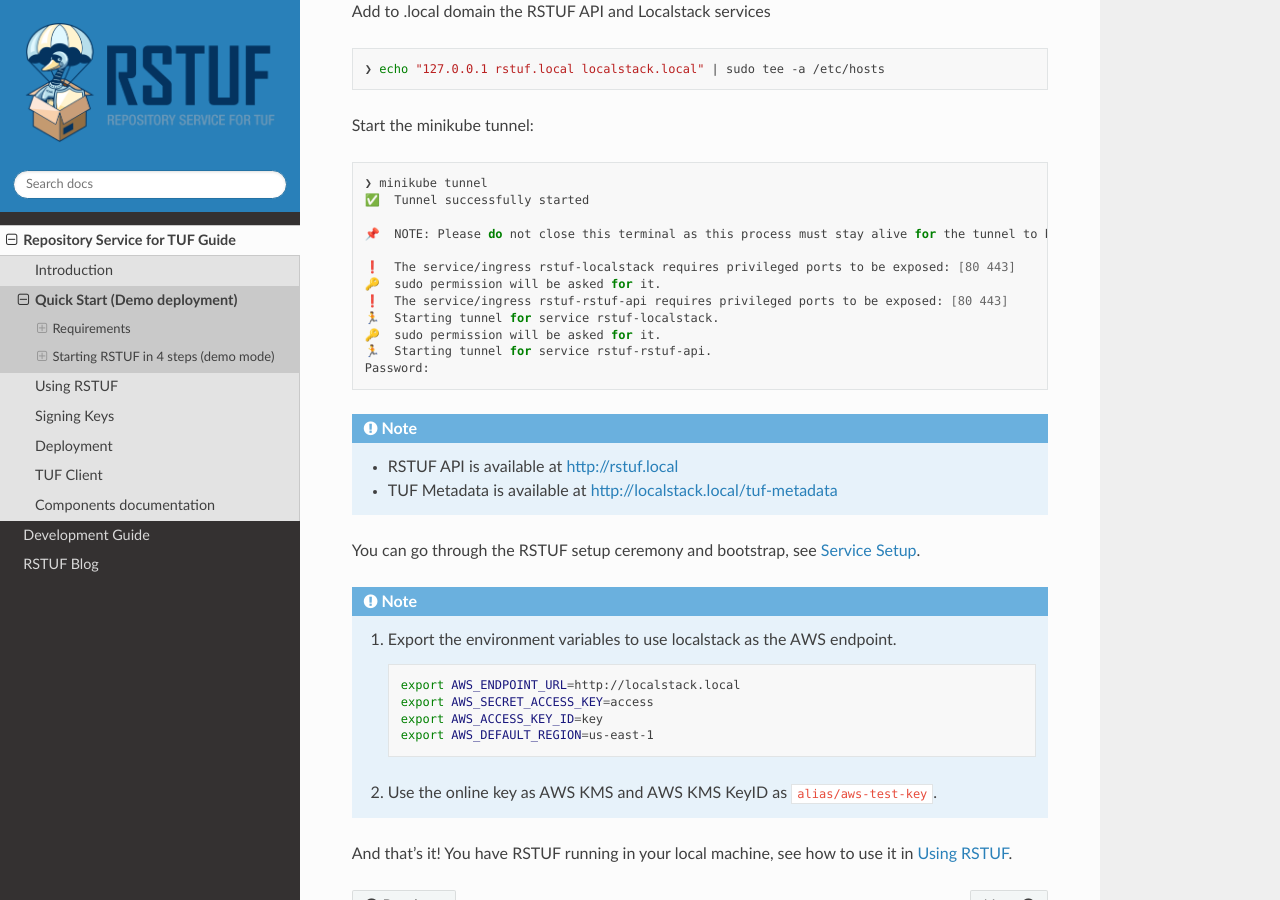
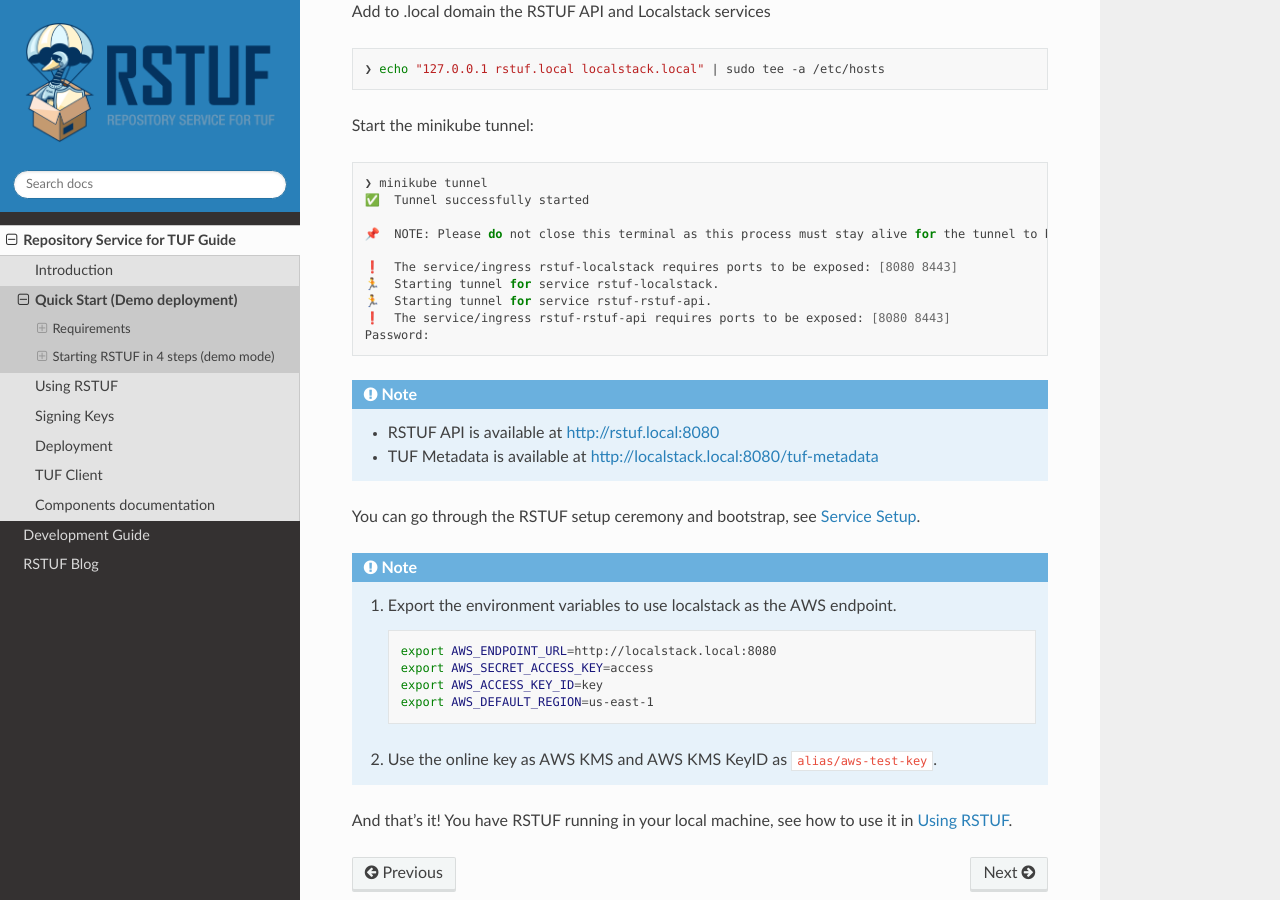
Before and after one commit to repository-service-tuf/repository-service-tuf, a Sphinx documentation site: the page built from docs/source/guide/deployment/guide/quick-start.rst, in a window 1280 px wide and 900 px high, scrolled down 1495 px. Built offline with Sphinx 7.4.7 and the Read the Docs theme 3.1.0, drawn with Linux system fonts in a browser that asks for light colours.

Commit message:
Fix documentation for non-root hardening and port change to 8080
Signed-off-by: Dev10-sys <kalpanagola9897@gmail.com>

```diff
--- a/docs/source/guide/deployment/guide/quick-start.rst
+++ b/docs/source/guide/deployment/guide/quick-start.rst
@@ -92,19 +92,17 @@ Start the minikube tunnel:
 
     📌  NOTE: Please do not close this terminal as this process must stay alive for the tunnel to be accessible ...
 
-    ❗  The service/ingress rstuf-localstack requires privileged ports to be exposed: [80 443]
-    🔑  sudo permission will be asked for it.
-    ❗  The service/ingress rstuf-rstuf-api requires privileged ports to be exposed: [80 443]
+    ❗  The service/ingress rstuf-localstack requires ports to be exposed: [8080 8443]
     🏃  Starting tunnel for service rstuf-localstack.
-    🔑  sudo permission will be asked for it.
     🏃  Starting tunnel for service rstuf-rstuf-api.
+    ❗  The service/ingress rstuf-rstuf-api requires ports to be exposed: [8080 8443]
     Password:
 
 
 .. note::
 
-   - RSTUF API is available at http://rstuf.local
-   - TUF Metadata is available at http://localstack.local/tuf-metadata
+   - RSTUF API is available at http://rstuf.local:8080
+   - TUF Metadata is available at http://localstack.local:8080/tuf-metadata
 
 You can go through the RSTUF setup ceremony and bootstrap,
 see :ref:`guide/deployment/setup:Service Setup`.
@@ -115,7 +113,7 @@ see :ref:`guide/deployment/setup:Service Setup`.
 
        .. code:: shell
 
-           export AWS_ENDPOINT_URL=http://localstack.local
+           export AWS_ENDPOINT_URL=http://localstack.local:8080
            export AWS_SECRET_ACCESS_KEY=access
            export AWS_ACCESS_KEY_ID=key
            export AWS_DEFAULT_REGION=us-east-1
```
Also changed, not shown: docs/source/guide/deployment/guide/kubernetes.rst (+4 -4 lines).
